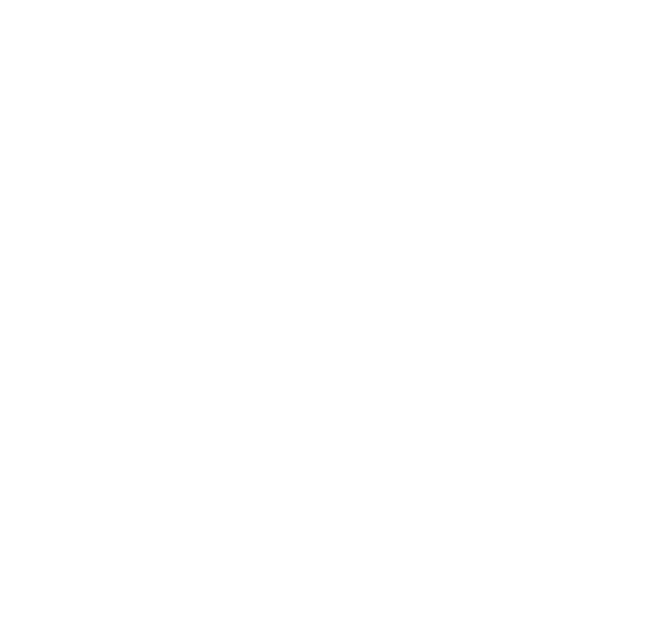
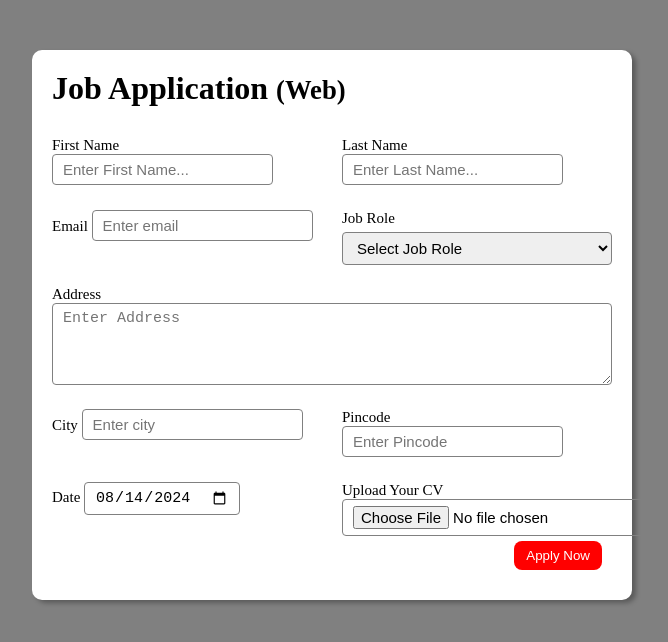
Before and after one commit to Nusrat-Jahan-Nodi/job-application-form, a plain HTML site: page index.html in a window 1280 px wide. Shown: the whole page, without its empty margins (308-976 px from the left). Drawn offline with Linux system fonts and the light colour scheme.

Commit message:
form completed

```diff
--- a/index.html
+++ b/index.html
@@ -7,6 +7,87 @@
     <link rel="stylesheet" href="style.css">
 </head>
 <body>
+   <div class="container">
 
+    <div class="apply-box">
+        <h1>Job Application <small>(Web)</small></h1>
+        <form action="">
+
+            <div class="form-container">
+
+                <div class="form-control">
+                    <label for="first-name">
+                        First Name
+                        <input id="first-name" type="text" placeholder="Enter First Name...">
+                    </label>
+                   </div>
+
+                 <div class="form-control">
+                    <label for="last-name">
+                        Last Name
+                        <input id="last-name" type="text" placeholder="Enter Last Name...">
+                    </label>
+                   </div>
+
+                   <div class="form-control">
+                    <label for="email">
+                        Email
+                       <input type="email" name="email" id="email" placeholder="Enter email">
+                    </label>
+                   </div>
+
+                   <div class="form-control">
+                   <label for="job-role">Job Role</label>
+                   <select name="job-role" id="job-role">
+                    <option value="">Select Job Role</option>
+                    <option value="fronted">Fronted Developer</option>
+                    <option value="backend">Backend Developer</option>
+                    <option value="full-stack">Full Stack Developer</option>
+                    <option value="ui-ux">UI UX Designer</option>
+                   </select>
+                   </div>
+
+                   <div class="textarea-control">
+                    <label for="Address"> Address </label>
+                       <textarea name="address" id="address" cols="50" rows="4" placeholder="Enter Address"></textarea>
+                   </div>
+
+                   <div class="form-control">
+                    <label for="city">
+                        City
+                       <input type="city" name="city" id="city" placeholder="Enter city">
+                    </label>
+                   </div>
+
+                   <div class="form-control">
+                    <label for="pinncode">
+                        Pincode
+                      <input type="number" name="pincode" id="pincode" placeholder="Enter Pincode">
+                    </label>
+                   </div>
+
+                   <div class="form-control">
+                    <label for="date">
+                        Date
+                      <input value="2024-08-14" type="date" name="date" id="date">
+                    </label>
+                   </div>
+
+                   <div class="form-control">
+                    <label for="upload">
+                      Upload Your CV
+                      <input type="file" name="upload" id="upload">
+                    </label>
+                   </div>
+
+               </div>
+
+               <div class="button-container">
+                    <button type="submit">Apply Now</button>
+               </div>
+    </form>
+    </div>
+
+   </div>
 </body>
 </html>
--- a/style.css
+++ b/style.css
@@ -4,3 +4,73 @@
     padding: 0;
     box-sizing: border-box;
 }
+body{
+    background-color:gray;
+}
+.container{
+    max-width: 900px;
+    margin: 0 auto;
+}
+.apply-box{
+    max-width: 600px;
+    padding: 20px;
+    background-color: white;
+    margin: 0 auto;
+    margin-top: 50px;
+    box-shadow: 4px 3px 5px rgba(1, 1, 1, 0.3);
+    border-radius: 10px;
+}
+.form-container{
+    margin-top: 30px;
+    display: grid;
+    grid-template-columns: repeat(auto-fit, minmax(200px, 1fr));
+    gap: 20px;
+}
+.form-control{
+    display: flex;
+    flex-direction: column;
+}
+label{
+    font-size: 15px;
+    margin-bottom: 5px;
+}
+input, select, textarea{
+    padding: 6px 10px;
+    border: 1px solid gray;
+    border-radius: 4px;
+    font-size: 15px;
+}
+input:focus{
+    outline-color: red;
+}
+.button-container {
+    display: flex;
+    justify-content: end;
+    margin-right: 10px;
+    margin-bottom: 10px;
+}
+button{
+    background-color: red;
+    border: transparent solid 2px;
+    padding: 5px 10px;
+    color: white;
+    border-radius: 8px;
+    transition: 0.3s ease-in;
+}
+button:hover{
+    background-color: gray;
+    color: black;
+    border: 2px solid red;
+    transition: 0.3s ease-out;
+    cursor: pointer;
+}
+.textarea-control{
+    grid-column: 1/span 2;
+}
+.textarea-control textarea{
+    width: 100%;
+}
+@media (max-width: 460px) {
+    .textarea-control{
+        grid-column: 1/span 1;
+}
```
